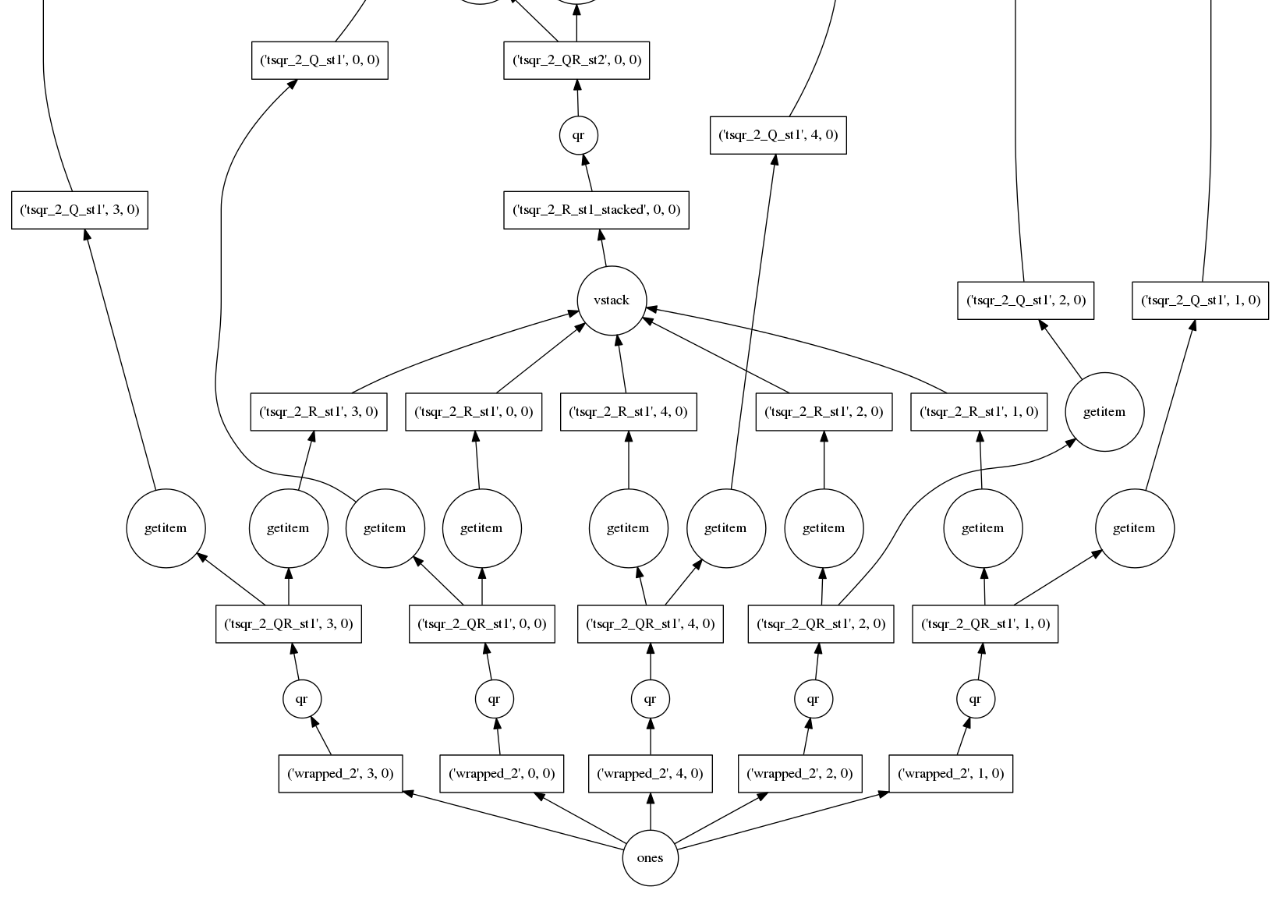
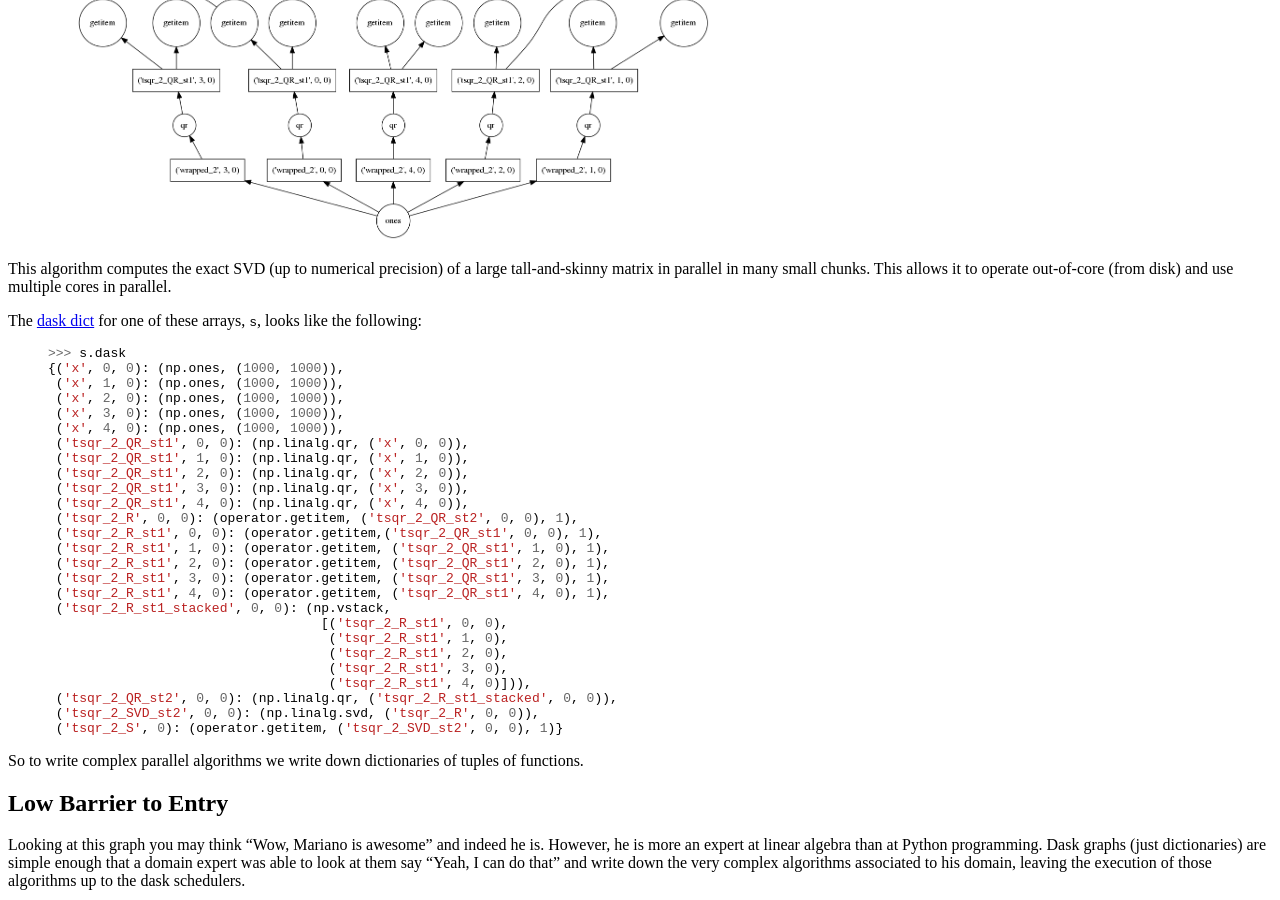
Before and after one commit to besyskymnbk/blog, a Jekyll site: the page built from _posts/work/2015-06-26-Complex-Graphs.md, in a window 1280 px wide and 900 px high, scrolled down 1866 px. Built offline with Jekyll 4.4.1, drawn with Linux system fonts in a browser that asks for light colours; comment, search, counter and statistics services are not loaded.

Commit message:
small edits to complex graphs

```diff
--- a/_posts/work/2015-06-26-Complex-Graphs.md
+++ b/_posts/work/2015-06-26-Complex-Graphs.md
@@ -67,8 +67,12 @@ Really I just want to show off this pretty graph.
 {% endhighlight %}
 
 <img src="{{ BASE_PATH }}/images/dask-svd.png"
-     width="100%"
+     width="60%"
      alt="Parallel SVD dask graph">
+
+This algorithm computes the exact SVD (up to numerical precision) of a large
+tall-and-skinny matrix in parallel in many small chunks.  This allows it to
+operate out-of-core (from disk) and use multiple cores in parallel.
 
 The [dask dict](http://dask.pydata.org/en/latest/spec.html) for one of these
 arrays, `s`, looks like the following:
@@ -102,6 +106,9 @@ arrays, `s`, looks like the following:
  ('tsqr_2_S', 0): (operator.getitem, ('tsqr_2_SVD_st2', 0, 0), 1)}
 {% endhighlight %}
 
+So to write complex parallel algorithms we write down dictionaries of tuples of
+functions.
+
 
 Low Barrier to Entry
 --------------------
@@ -116,11 +123,10 @@ up to the dask schedulers.
 You can see the source code that generates the above graphs
 [on github](https://github.com/ContinuumIO/dask/blob/master/dask/array/linalg.py).
 
-
 <img src="{{ BASE_PATH }}/images/dask-svd-random.png"
      align="right"
      alt="Approximate SVD dask graph"
-     width="50%">
+     width="40%">
 
 Randomized Parallel Out-of-Core SVD
 -----------------------------------
```
